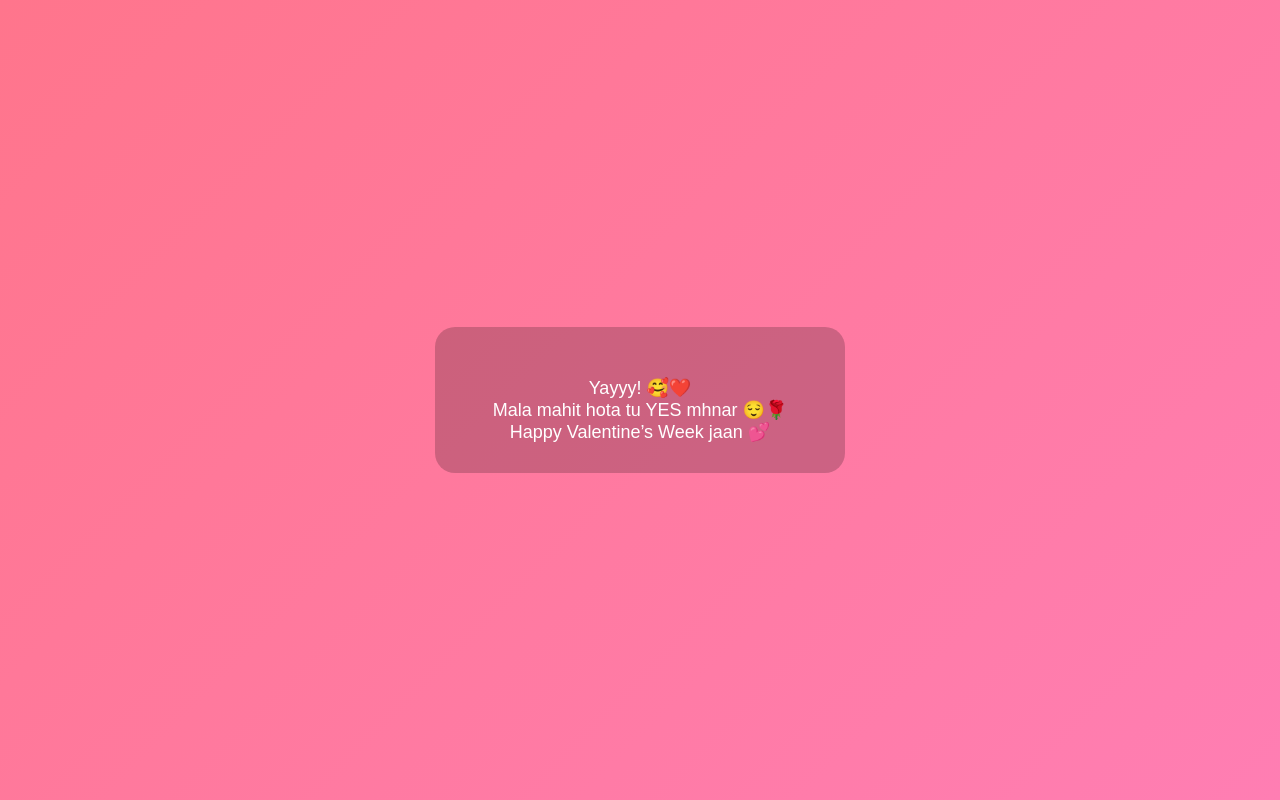
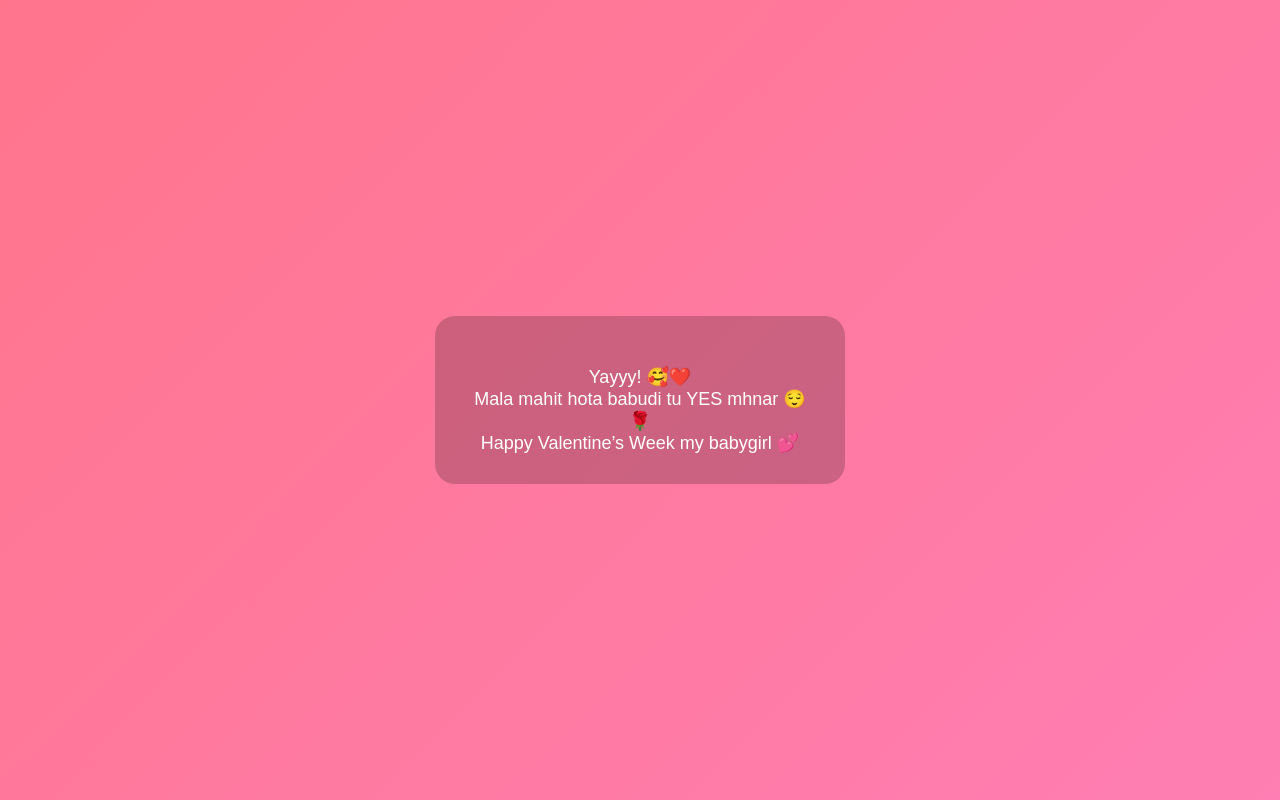
Before and after one commit to durvanksawant9-cpu/Valentine, a plain HTML site: page index.html in a window 1280 px wide. Both pictures are taken after a click on the button "YES 😍". Drawn offline with Linux system fonts and the light colour scheme.

Commit message:
Update index.html

```diff
--- a/index.html
+++ b/index.html
@@ -53,13 +53,13 @@
 <body>
 
   <div class="box">
-    <h1>Will you be my Valentine? 💖</h1>
+    <h1>Hey Sweety, Will you be my Valentine? 💖</h1>
     <button id="yes" onclick="yesClicked()">YES 😍</button>
     <button id="no" onmouseover="moveNo()">NO 🙄</button>
     <div id="msg">
       Yayyy! 🥰❤️<br>
-      Mala mahit hota tu YES mhnar 😌🌹<br>
-      Happy Valentine’s Week jaan 💕
+      Mala mahit hota babudi tu YES mhnar 😌🌹<br>
+      Happy Valentine’s Week my babygirl 💕
     </div>
   </div>
 
```
